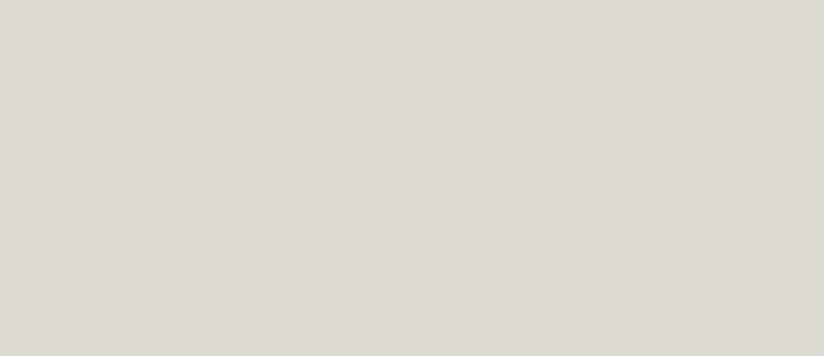
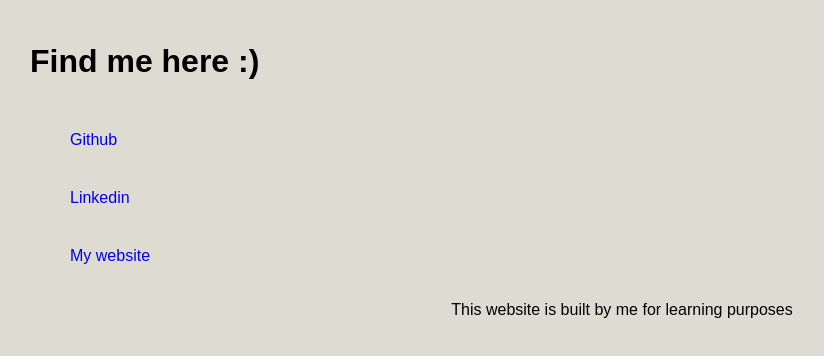
Before and after one commit to prakadw-dev/html_css_project, a plain HTML site: page contact.html in a window 1280 px wide. Shown: the whole page, without its empty margins (18-842 px from the left). Drawn offline with Linux system fonts and the light colour scheme; a web font is replaced by a local one.

Commit message:
removed the header background

```diff
--- a/contact.html
+++ b/contact.html
@@ -13,4 +13,27 @@
     <title>Contact me!</title>
   </head>
   <body>
-    <header><h1
+    <header><h1>Find me here :)</h1></header>
+    <ul class="social-link">
+      <a
+        href="https://github.com/prakadw-dev"
+        target="_blank"
+        title="Sara's github"
+        ><li class="social-detail">Github</li></a
+      >
+      <a
+        href="https://www.linkedin.com/in/sara-dewi/"
+        target="_blank"
+        title="Sara's Linkedin"
+        ><li class="social-detail">Linkedin</li></a
+      >
+      <a
+        href="https://saraprakasita.com/"
+        target="_blank"
+        title="Sara's website"
+        ><li class="social-detail">My website</li></a
+      >
+    </ul>
+    <footer>This website is built by me for learning purposes</footer>
+  </body>
+</html>
--- a/style.css
+++ b/style.css
@@ -6,11 +6,6 @@ body {
   font-variation-settings: "wdth" 100;
   padding: 20px;
   background-color: #dedbd2;
-}
-header {
-  background-color: #b0c4b1;
-  margin: 0;
-  padding: 0;
 }
 
 h1 {
```
Also changed, not shown: index.html (+5 -3 lines), 1 other file.
